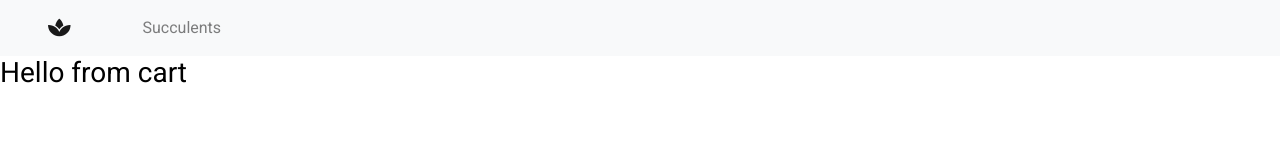
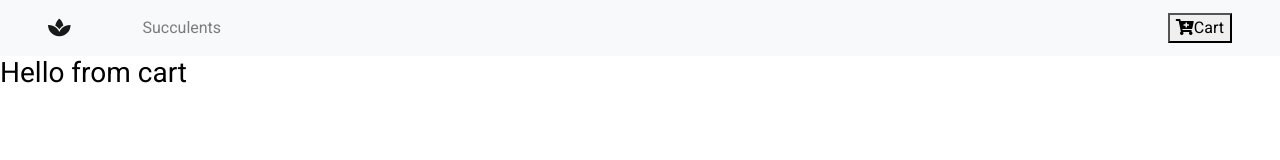
Before and after one commit to Dee-Race/shop-succulents, a React (Create React App) app: page /cart in a window 1280 px wide. Shown: the top 160 px of the page. Built offline with nearby package versions, Linux system fonts and the light colour scheme.

Commit message:
add cart and font awesome icon to navbar

```diff
--- a/src/components/Navbar.js
+++ b/src/components/Navbar.js
@@ -16,6 +16,12 @@
             </Link>
           </li>
         </ul>
+        <Link to="/cart" className="ml-auto">
+          <button>
+            <i className="fas fa-cart-plus" />
+            Cart
+          </button>
+        </Link>
       </nav>
     );
   }
```
